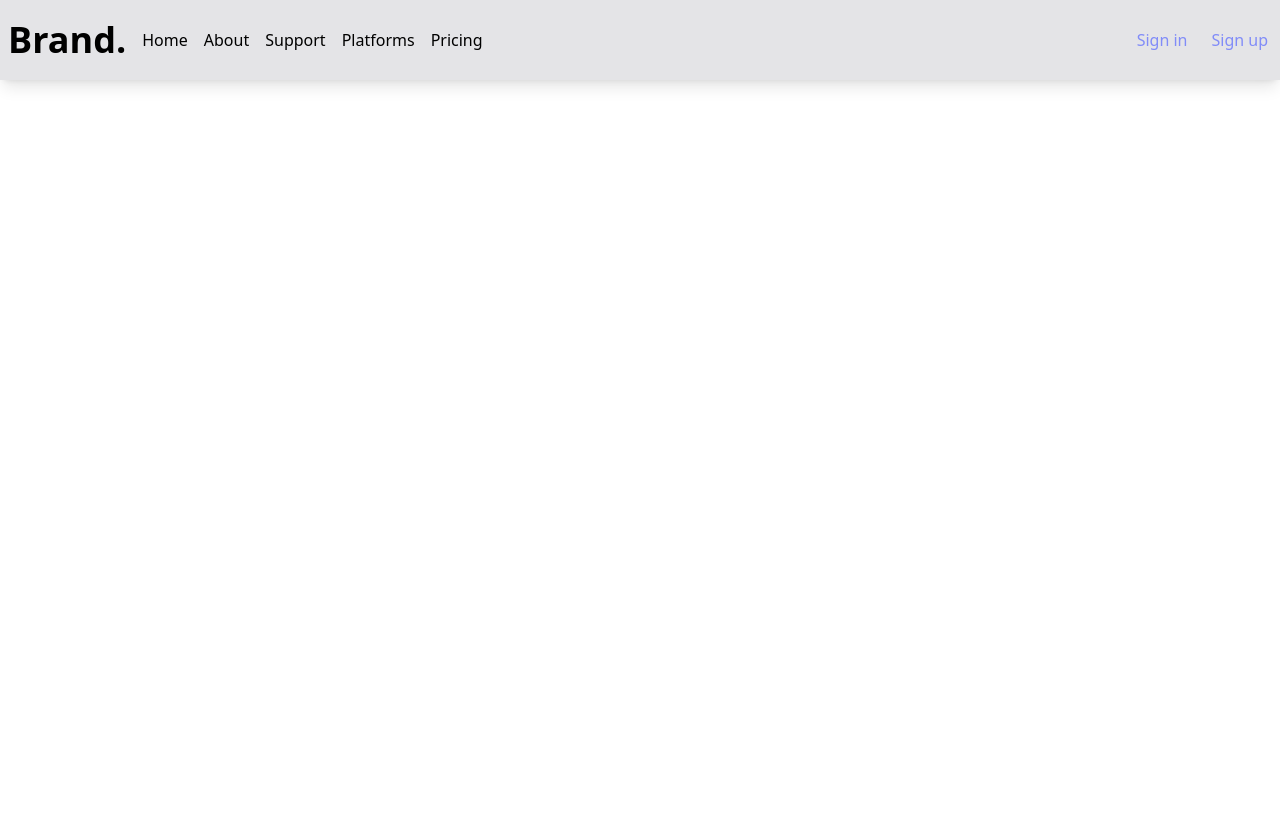
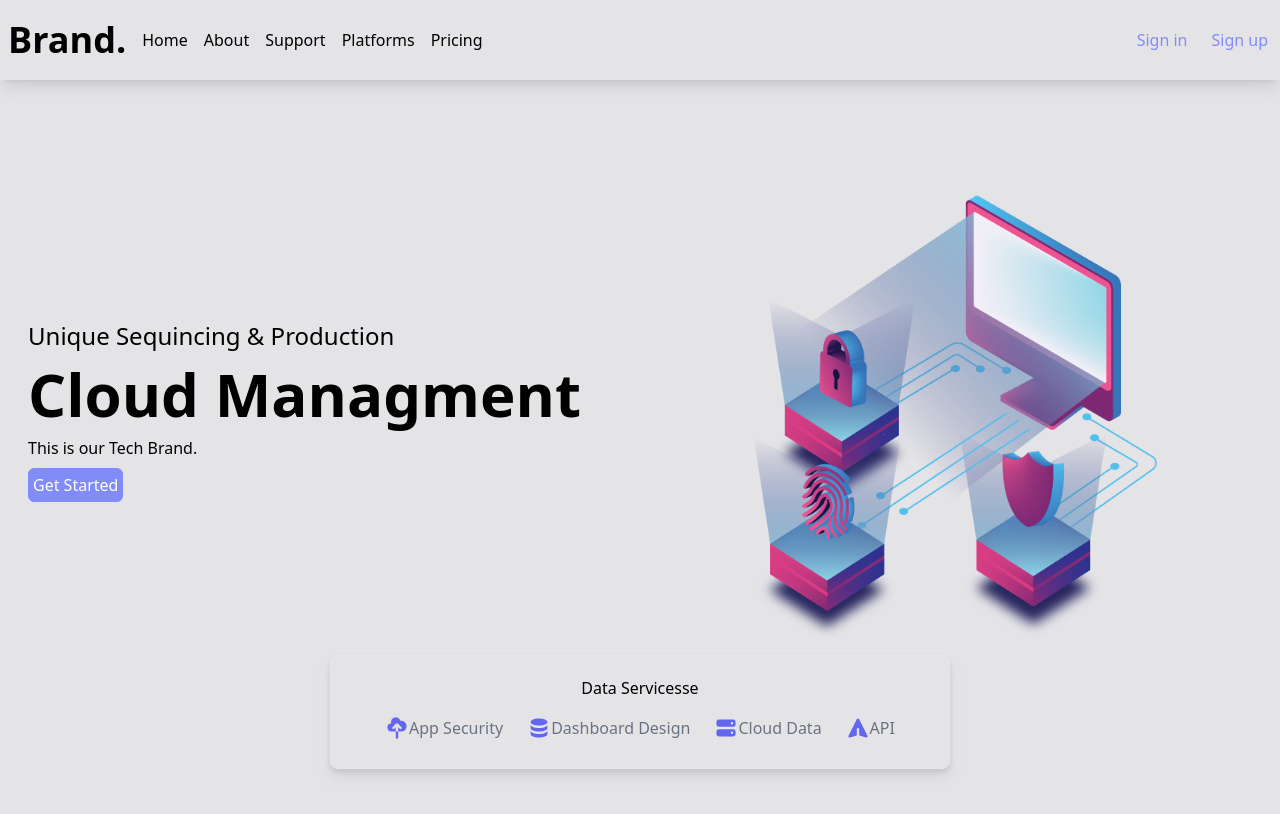
Before and after one commit to bouakram/tailwindcss_react_webpage, a React (Create React App) app: page / in a window 1280 px wide. Shown: the top 814 px of the page. Built offline with nearby package versions, Linux system fonts and the light colour scheme.

Commit message:
nav and hero components complet

```diff
--- a/src/App.js
+++ b/src/App.js
@@ -1,9 +1,10 @@
 import Navbar from "./components/Navbar";
-
+import Hero from "./components/Hero";
 function App() {
   return (
     <div>
       <Navbar />
+      <Hero />
     </div>
   );
 }
```
